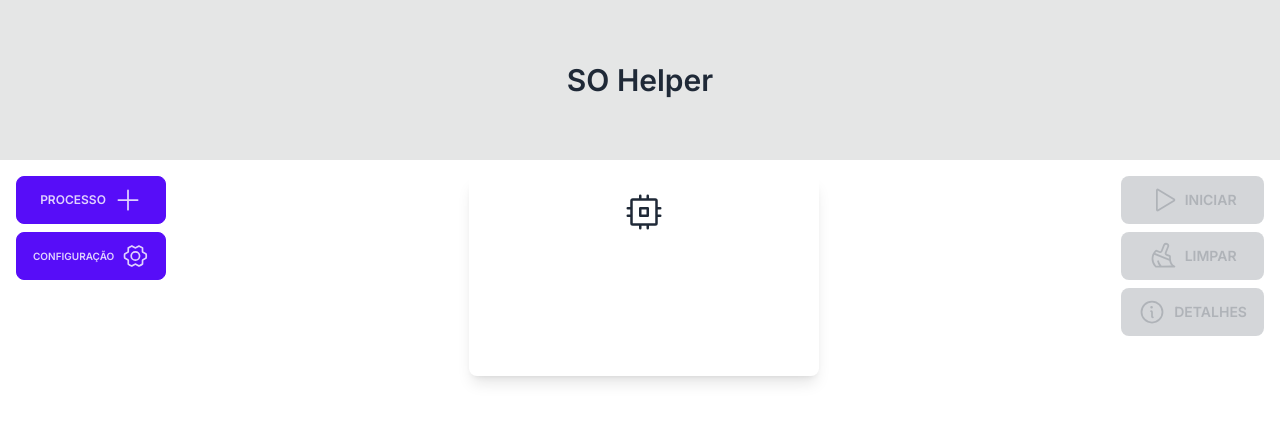
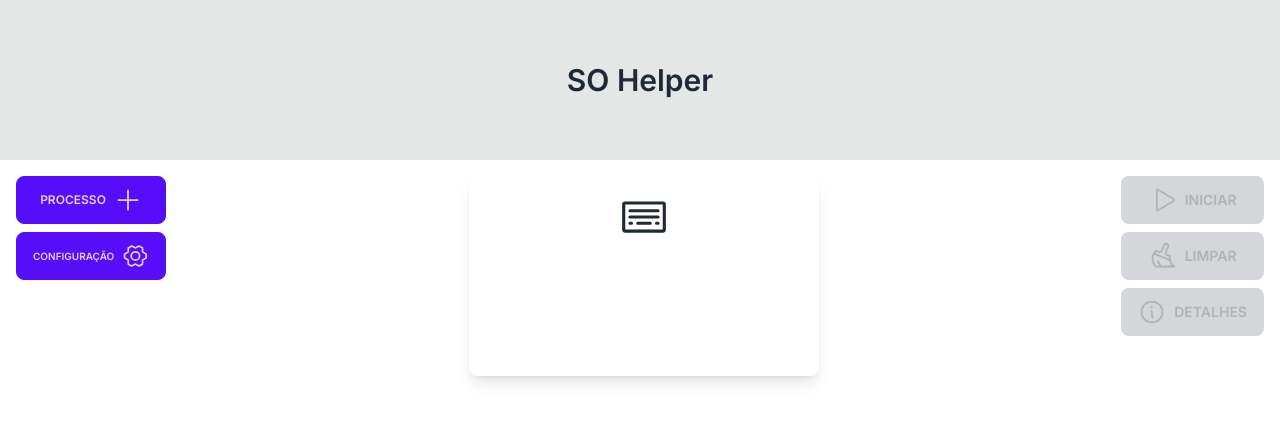
Before and after one commit to lucaasramon/Escalation_manager, a Next.js app: page / in a window 1280 px wide. Shown: the top 426 px of the page. Built offline with nearby package versions, Linux system fonts and the light colour scheme.

Commit message:
feat: showing the i/o icon

```diff
--- a/src/components/Process/components/CpuComponent.tsx
+++ b/src/components/Process/components/CpuComponent.tsx
@@ -1,5 +1,6 @@
 import { useProcessesContext } from '@/context/context';
-import { Cpu } from '@phosphor-icons/react'
+import { ProcessType } from '@/enums';
+import { Cpu, Keyboard } from '@phosphor-icons/react'
 import React from 'react'
 
 type Props = {}
@@ -12,23 +13,29 @@ export default function CpuComponent({}: Props) {
 
   return (
     <div className="flex items-center flex-col gap-2 p-4 shadow-lg rounded-lg h-[200px] w-full">
-    <Cpu
-      size={40}
-      className={`${activeProcess ? 'animate-ping text-red-500' : ''}`}
-    />
+
+      {activeProcess?.type === ProcessType.CpuBound ? (
+        <Cpu
+          size={50}
+        />
+      ) :  (
+        <Keyboard
+          size={50}
+        />
+      )}
 
     {activeProcess && (
       <div className="flex flex-col p-4 items-center">
         <div className="flex p-2 gap-2 items-center">
-          <h2 className="text-green-500 italic">Executando...</h2>
+          <h2 className="text-green-500 italic text-lg font-semibold">Executando...</h2>
         </div>
 
         <div className="flex gap-1 items-center">
           <span
             style={{ backgroundColor: activeProcess?.color }}
-            className={`rounded-full h-2 w-2 inline-block`}
+            className={`rounded-full h-2 w-2 inline-block animate-ping`}
           />
-          <span>{activeProcess?.id}</span>
+          <span className='text-lg font-semibold'>{activeProcess?.id}</span>
         </div>
       </div>
     )}
```
